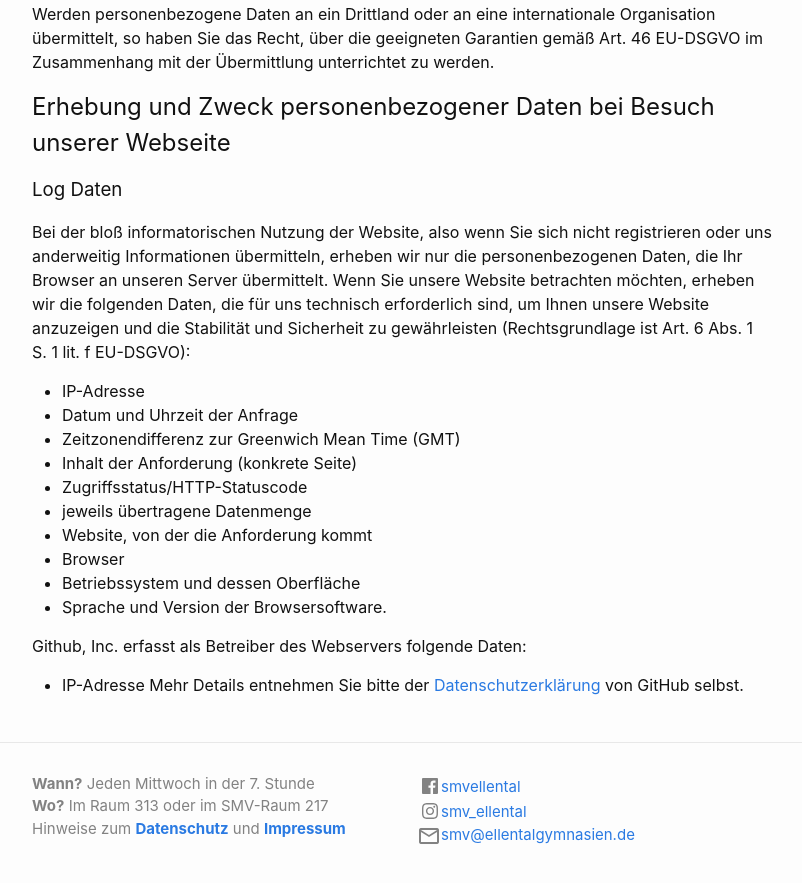
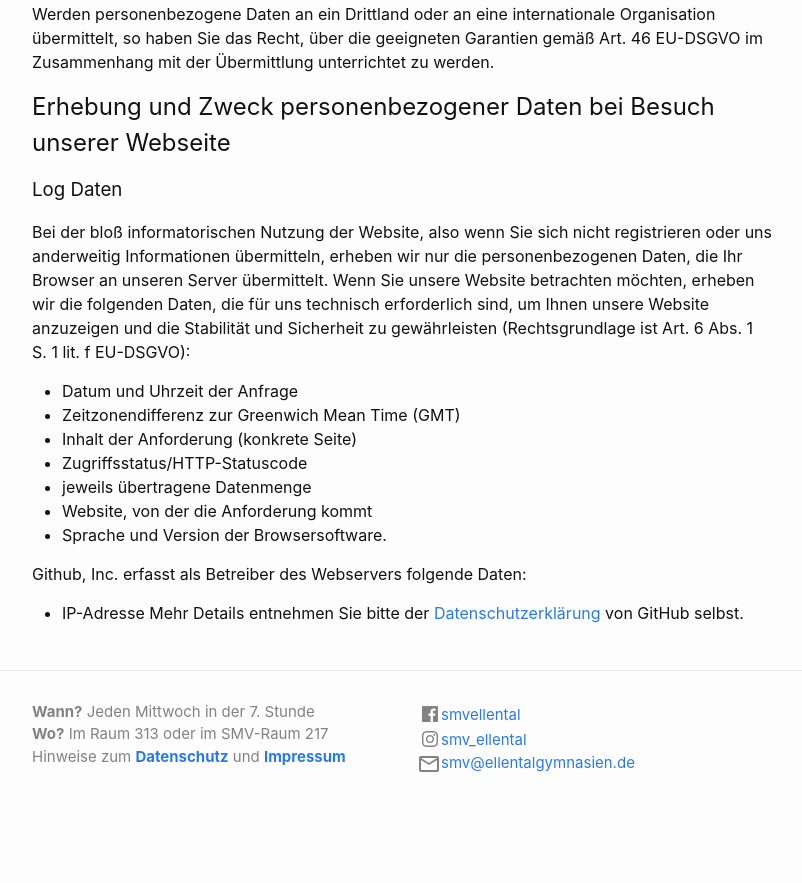
Before and after one commit to TheCrazyMaffin/smv-website, a Jekyll site: the page built from datenschutz.md, in a window 1280 px wide and 900 px high, scrolled down 1327 px. Shown: the top 883 px of the window, without its empty margins (238-1040 px from the left). Built offline with Jekyll 4.4.1, drawn with Linux system fonts in a browser that asks for light colours; our own code applies the rules of GitHub Pages for plain Markdown files; after the commit the page ends 2155 px from its top, so only the background shows below that.

Commit message:
Remove data that isnt actually collected.

```diff
--- a/datenschutz.md
+++ b/datenschutz.md
@@ -39,15 +39,12 @@ Werden personenbezogene Daten an ein Drittland oder an eine internationale Organ
 ## Erhebung und Zweck personenbezogener Daten bei Besuch unserer Webseite
 ### Log Daten
 Bei der bloß informatorischen Nutzung der Website, also wenn Sie sich nicht registrieren oder uns anderweitig Informationen übermitteln, erheben wir nur die personenbezogenen Daten, die Ihr Browser an unseren Server übermittelt. Wenn Sie unsere Website betrachten möchten, erheben wir die folgenden Daten, die für uns technisch erforderlich sind, um Ihnen unsere Website anzuzeigen und die Stabilität und Sicherheit zu gewährleisten (Rechtsgrundlage ist Art. 6 Abs. 1 S. 1 lit. f EU-DSGVO):
-+ IP-Adresse
 + Datum und Uhrzeit der Anfrage
 + Zeitzonendifferenz zur Greenwich Mean Time (GMT)
 + Inhalt der Anforderung (konkrete Seite)
 + Zugriffsstatus/HTTP-Statuscode
 + jeweils übertragene Datenmenge
 + Website, von der die Anforderung kommt
-+ Browser
-+ Betriebssystem und dessen Oberfläche
 + Sprache und Version der Browsersoftware.
 
 Github, Inc. erfasst als Betreiber des Webservers folgende Daten:
```
